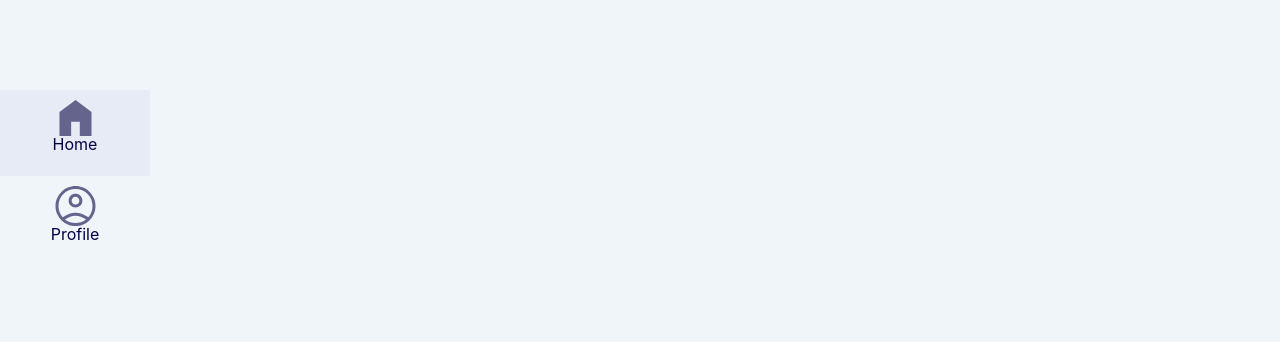
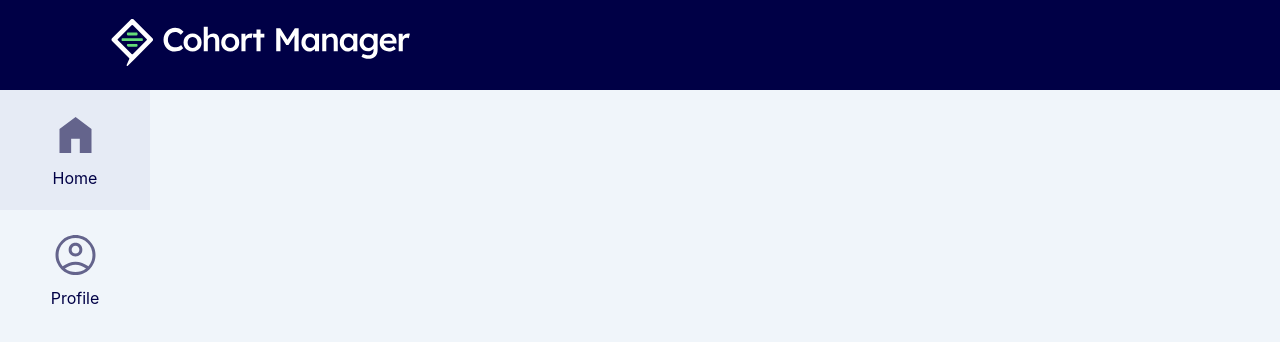
Before and after one commit to boolean-uk/react-cohort-dashboard-challenge, a React (Vite) app: page / in a window 1280 px wide. Shown: the top 342 px of the page. Built offline with nearby package versions, Linux system fonts and the light colour scheme.

Commit message:
Header - Initial version of header component

```diff
--- a/src/App.jsx
+++ b/src/App.jsx
@@ -1,11 +1,13 @@
 import { useState } from 'react'
 import './App.css'
 import NavigationMenu from '@/Components/NavigationMenu/NavigationMenu'
+import Header from '@/Components/Header/Header'
 
 function App() {
 
   return (
     <>
+      <Header />
       <NavigationMenu />
     </>
   )
--- a/src/Components/Header/AccountOptions/AccountOptions.jsx
+++ b/src/Components/Header/AccountOptions/AccountOptions.jsx
@@ -0,0 +1,9 @@
+const AccountOptions = () => {
+    return (
+        <div>
+            Hello
+        </div>
+    )
+}
+
+export default AccountOptions
--- /dev/null
+++ b/src/Components/Header/DashboardImage/DashboardImage.css
@@ -0,0 +1,5 @@
+img {
+    z-index: 3;
+    object-fit:scale-down;
+    height: 70px;
+}
--- a/src/Components/Header/DashboardImage/DashboardImage.jsx
+++ b/src/Components/Header/DashboardImage/DashboardImage.jsx
@@ -0,0 +1,12 @@
+import "./DashboardImage.css"
+import titleHeader from "@/assets/title-header.svg"
+
+const DashboardImage = () => {
+    return (
+        <div className="dashboardImage">
+            <img src={titleHeader}/>
+        </div>
+    )
+}
+
+export default DashboardImage
--- a/src/Components/Header/Header.css
+++ b/src/Components/Header/Header.css
@@ -0,0 +1,14 @@
+.header-container {
+    position: fixed;
+    top: 0px;
+    left: 0px;
+    width: 100vw;
+    height: 90px;
+    display: inline-flex;
+    justify-content: space-between;
+    align-items: center;
+    padding-left: 3%;
+    padding-right: 3%;
+
+    background-color: var(--primary-color)
+}
--- a/src/Components/Header/Header.jsx
+++ b/src/Components/Header/Header.jsx
@@ -0,0 +1,15 @@
+import AccountOptions from "./AccountOptions/AccountOptions"
+import DashboardImage from "./DashboardImage/DashboardImage"
+import "./Header.css"
+
+
+const Header = () => {
+    return (
+        <nav className="header-container">
+            <DashboardImage/>
+            <AccountOptions />
+        </nav>
+    )
+}
+
+export default Header
```
Also changed, not shown: src/assets/title-header.svg.
